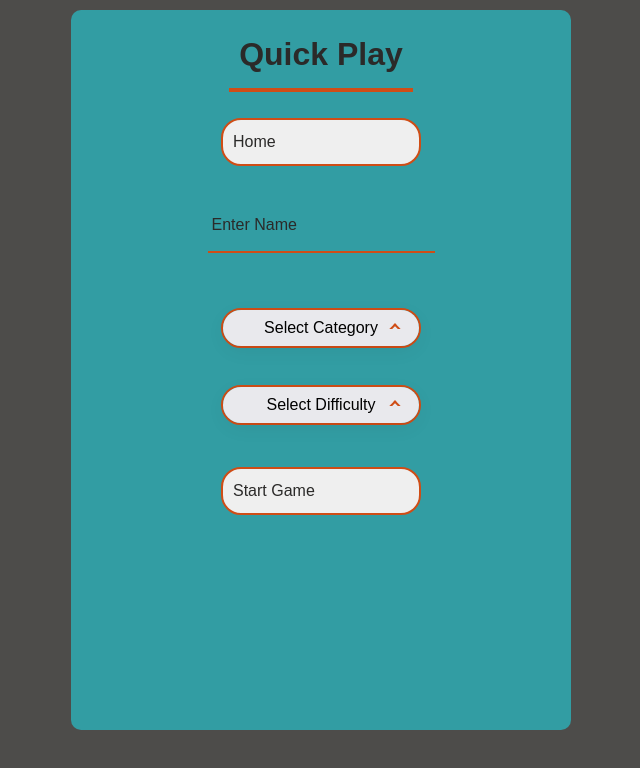
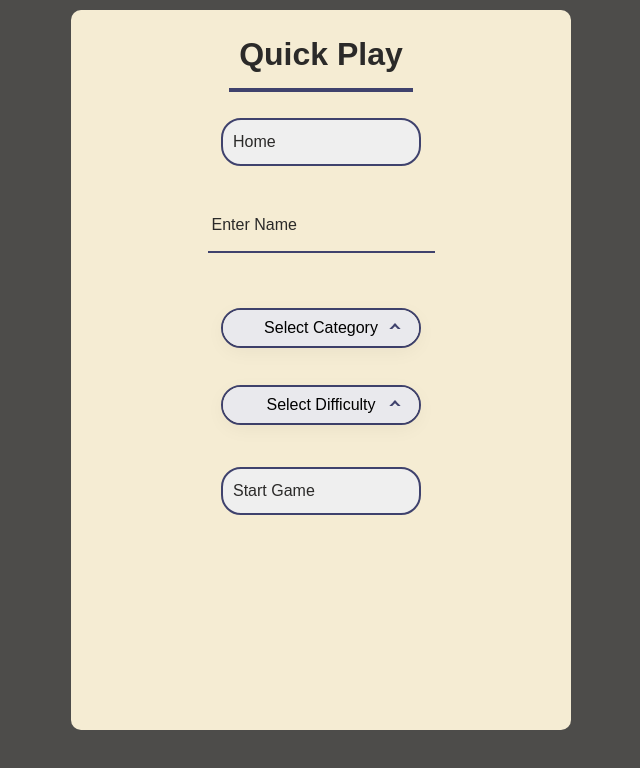
Before and after one commit to kennethd24/questionMaster, a React (Vite) app: page /QuickPlay in a window 1280 px wide. Shown: the top 768 px of the page, without its empty margins (319-959 px from the left). Built offline with nearby package versions, Linux system fonts and the light colour scheme.

Commit message:
Update CSS colors

```diff
--- a/src/index.css
+++ b/src/index.css
@@ -90,7 +90,7 @@ div {
 }
 
 button {
-  border:2px solid #cf4d16;
+  border:2px solid #3F426D;
   margin-left: auto;
   margin-right: auto;
   margin-top: 10px;
@@ -110,7 +110,7 @@ button {
 
 @media (hover: hover) {
   button:hover {
-    background-color:#f5b732;
+    background-color:#6889C0;
     transition: 0.3s;
   }
   .correct:hover {
@@ -122,20 +122,20 @@ button {
     transition: 0.1s;
   }
   .omrs-input-underlined > input:hover {
-    background-color:#f5b732;
-    border-bottom: 2px solid #f5b732;
+    background-color:#6889C0;
+    border-bottom: 2px solid #6889C0;
     border-radius: 10px;
     transition: 0.2s;
   }
 }
 
 .correct {
-  background-color:#7fa46d;
-  transition: 0.1s;
+  background-color:#83BFA9;
+  transition: 0.2s;
 }
 .wrong {
-  background-color:#b72a16;
-  transition: 0.1s;
+  background-color:#D68A8A;
+  transition: 0.2s;
 }
 
 .banner {
@@ -145,7 +145,7 @@ button {
   width: 100%;
 }
 h1 {
-  border-bottom: 4px solid #cf4d16;
+  border-bottom: 4px solid #3F426D;
   /* border-radius: 10px; */
   padding: 10px;
 }
@@ -156,7 +156,7 @@ h3 {
 h6 {
   /* border: 1px solid black; */
   font-size: medium;
-  border-bottom: 3px solid  #cf4d16;
+  border-bottom: 3px solid  #3F426D;
   padding: 10px;
 }
 input {
@@ -173,7 +173,7 @@ input {
   height: 100%;
   max-height: 800px;
   min-height: 600px;
-  background-color:#329da3;
+  background-color:#F5ECD3;
   border-radius: 10px;
   display: flex;
   flex-direction: column;
@@ -186,7 +186,7 @@ input {
 .container {
   width: 100%;
   min-width: 300px;
-  background-color:#329da3;
+  background-color:#F5ECD3;
   border-radius: 10px;
   height: 100%;
   max-width: 500px;
@@ -202,7 +202,7 @@ input {
   max-width: 500px;
   height: 100%;
   max-height: 800px;
-  background-color:#329da3;
+  background-color:#F5ECD3;
   border-radius: 10px;
   display: flex;
   flex-direction: column;
@@ -226,20 +226,20 @@ div.omrs-input-group {
 /* Input*/
 .omrs-input-underlined > input {
 	border: none;
-	border-bottom: 2px solid #cf4d16;
+	border-bottom: 2px solid #3F426D;
 	width: 100%;
 	height: 2rem;
 	font-size: 1.0625rem;
 	line-height: 147.6%;
 	padding-top: 0.825rem;
 	padding-bottom: 0.5rem;
-  background-color: #329da3;
+  background-color: #F5ECD3;
 }
 
 .omrs-input-underlined > input:focus {
 	outline: none;
-  background-color:#f5b732;
-  border-bottom: 2px solid #f5b732;
+  background-color:#6889C0;
+  border-bottom: 2px solid #6889C0;
   border-radius: 10px;
   transition: 0.2s;
 }
--- a/src/pages/Home.tsx
+++ b/src/pages/Home.tsx
@@ -1,5 +1,5 @@
 import { Link } from 'react-router-dom';
-import image1 from '../../public/images/lightbulb.png';
+import image1 from '../../public/images/bookTree.png';
 
 export default function Home() {
   return (
@@ -8,7 +8,7 @@ export default function Home() {
       <img
         src={image1}
         alt="logo"
-        style={{ width: 250, height: 300, padding: '20px', marginTop: '10%' }}
+        style={{ padding: '20px', marginTop: '10%' }}
       />
       <div className="home-body">
         <div>Multiplayer (Coming soon!)</div>
--- a/src/pages/quickPlay.css
+++ b/src/pages/quickPlay.css
@@ -9,7 +9,7 @@
 	margin-top: 5px;
 	width: 200px;
 	height: 40px;
-	border:2px solid #cf4d16;
+	border:2px solid #3F426D;
 	border-radius: 20px;
 }
 
@@ -22,8 +22,8 @@
 	width: 8px;
 	height: 8px;
 	border: 2px solid transparent;
-	border-top: 2px solid #cf4d16;
-	border-right: 2px solid #cf4d16;
+	border-top: 2px solid #3F426D;
+	border-right: 2px solid #3F426D;
 	transform: rotate(-45deg);
 	transition: 0.5s;
 	pointer-events: none;
@@ -49,7 +49,7 @@
 	border-radius: 20px;
 }
 .dropdown input:hover {
-	background: #f5b732;
+	background: #6889C0;
 }
 
 .dropdown .options {
@@ -79,7 +79,7 @@
 }
 
 .dropdown .options div:hover {
-	background: #f5b732;
-	border:2px solid #cf4d16;
+	background: #6889C0;
+	border:2px solid #3F426D;
 	border-radius: 20px;
 }
```
Also changed, not shown: public/images/bookTree.png (added).
